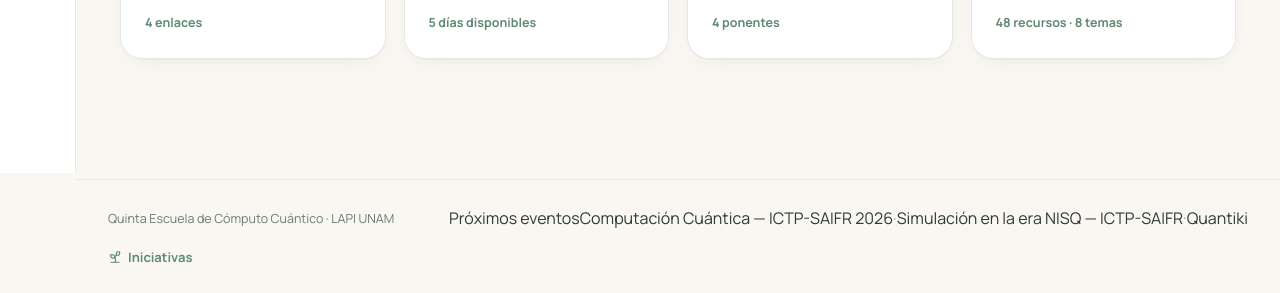
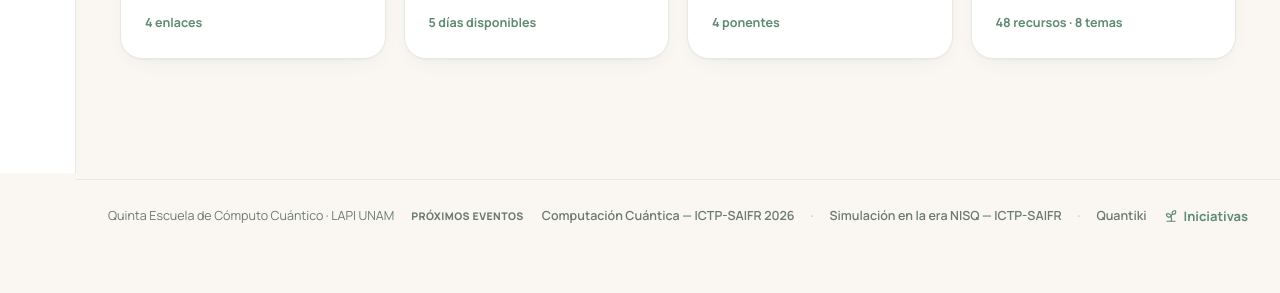
Before and after one commit to ChabamLocus/Recursos-Cuantica, a plain HTML site: page index.html in a window 1280 px wide. Shown: the part 627-920 px from the top of the page. After the commit the page ends 879 px from the top, so only its background shows below. Drawn offline with nearby package versions, Linux system fonts and the light colour scheme.

Commit message:
Add styles for footer events section

```diff
--- a/css/style.css
+++ b/css/style.css
@@ -414,6 +414,16 @@ button { font-family: inherit; cursor: pointer; }
   display: flex; align-items: center; justify-content: space-between; gap: 16px; flex-wrap: wrap;
 }
 .site-footer .foot-left { font-size: 12.5px; color: var(--text-soft); }
+.foot-events {
+  display: flex; align-items: center; gap: 16px; flex-wrap: wrap;
+  font-size: 12.5px;
+}
+.foot-events .foot-events-label {
+  font-weight: 800; text-transform: uppercase; letter-spacing: .04em; font-size: 10.5px;
+  color: var(--text-soft); margin-right: 2px;
+}
+.foot-events a { color: var(--text-soft); font-weight: 600; transition: color .15s; }
+.foot-events a:hover { color: var(--water); text-decoration: underline; }
 .site-footer .initiatives-link {
   display: inline-flex; align-items: center; gap: 6px;
   font-size: 13px; font-weight: 700; color: var(--sage-deep);
```
